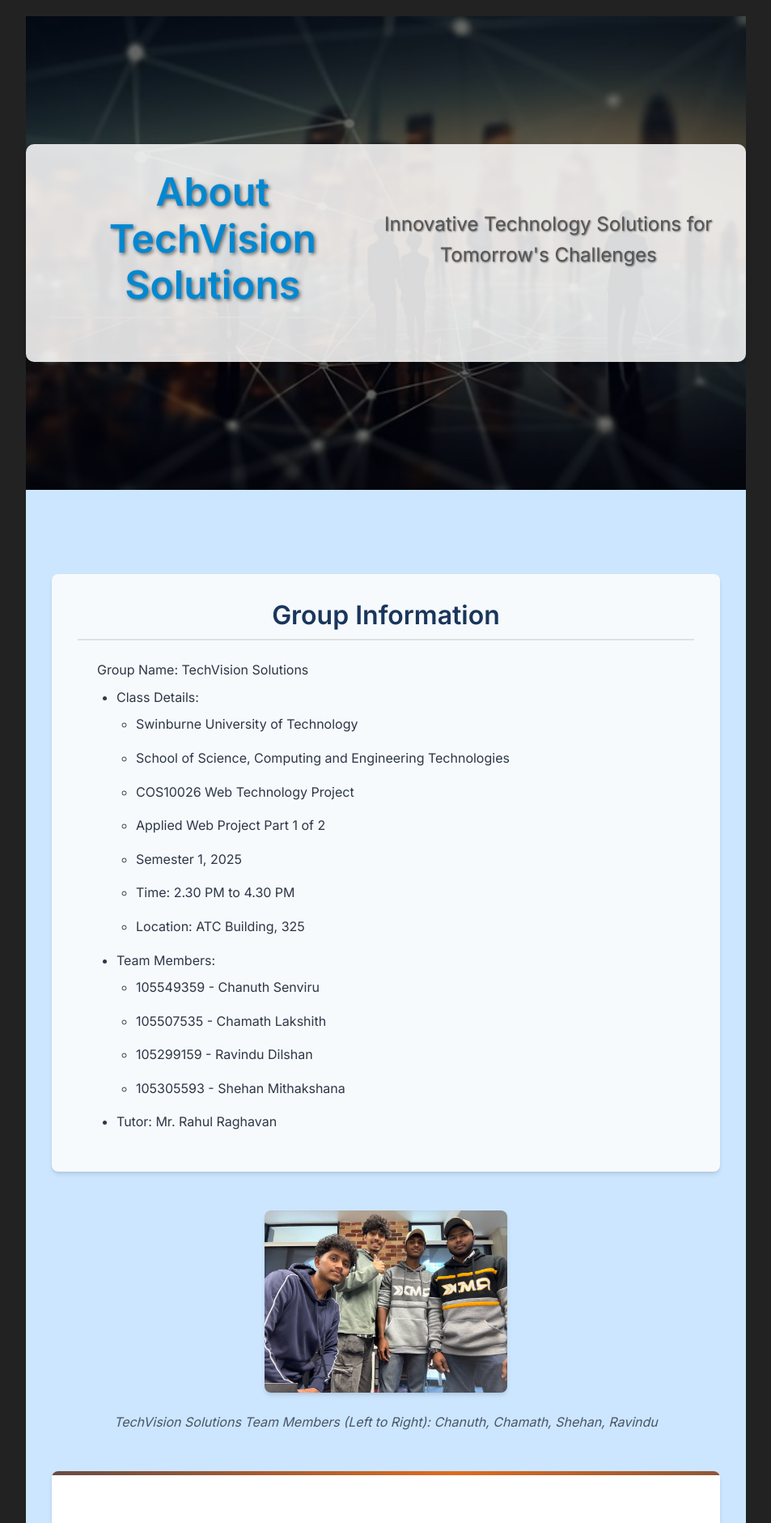
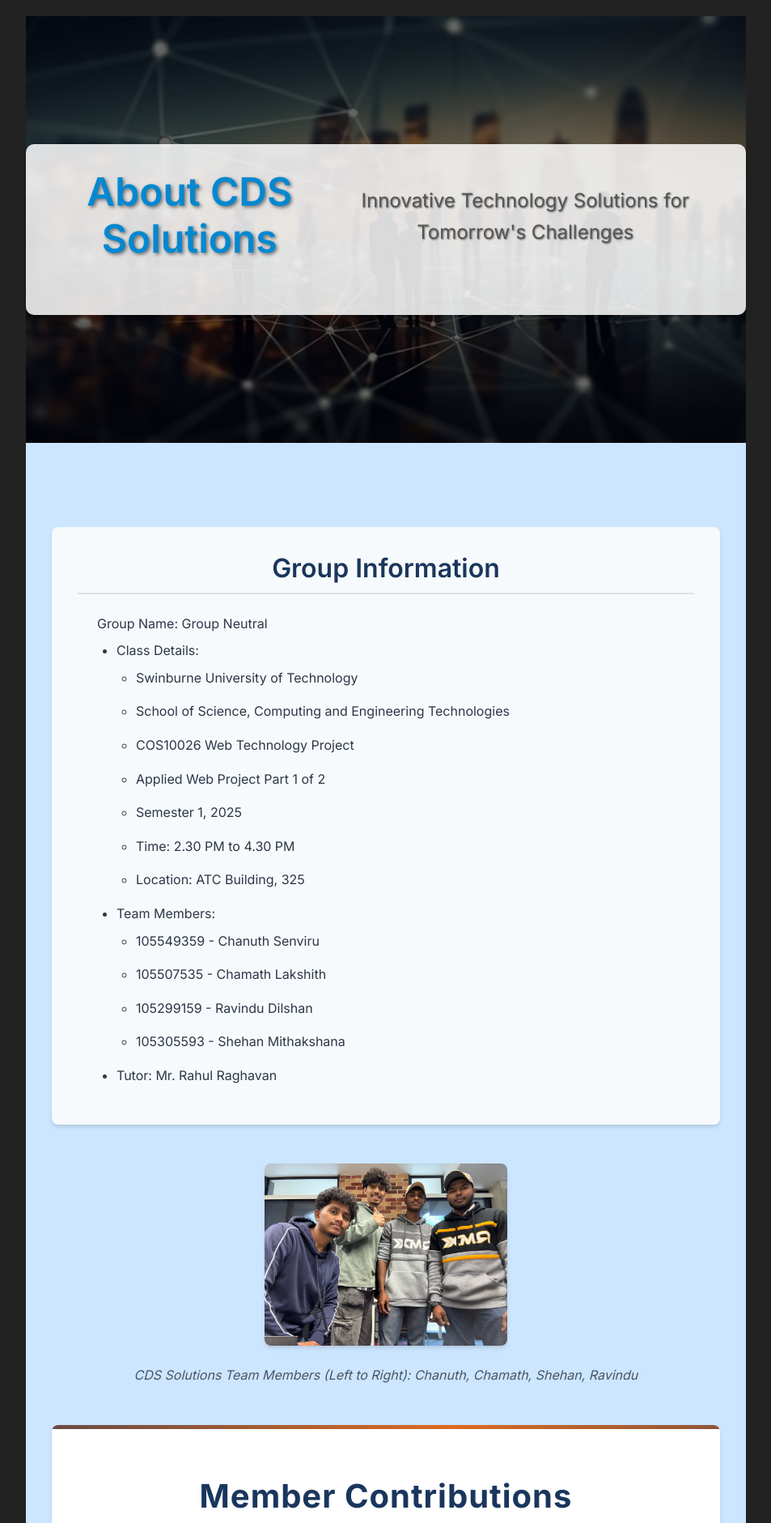
Before and after one commit to 105549359/Team05_Part1, a PHP site: page /about.php in a window 1280 px wide. Shown: the top 1881 px of the page at 81% size, without its empty margins (88-1041 px from the left). Run offline with PHP 8.4, Linux system fonts and the light colour scheme.

Commit message:
Edited about page

```diff
--- a/about.php
+++ b/about.php
@@ -7,7 +7,7 @@
 <main>
     <section class="hero">
         <div class="container">
-            <h2>About TechVision Solutions</h2>
+            <h2>About CDS Solutions</h2>
             <p>Innovative Technology Solutions for Tomorrow's Challenges</p>
         </div>
     </section>
@@ -17,7 +17,7 @@
             <div class="group-info">
                 <h2>Group Information</h2>
                 <ul class="nested-list">
-                    <li>Group Name: TechVision Solutions
+                    <li>Group Name: Group Neutral
                         <ul>
                             <li>Class Details:
                                 <ul>
@@ -45,8 +45,8 @@
             </div>
 
             <figure class="group-photo">
-                <img src="images/group-photo.jpg" alt="TechVision Solutions Team" width="300">
-                <figcaption>TechVision Solutions Team Members (Left to Right): Chanuth, Chamath, Shehan, Ravindu</figcaption>
+                <img src="images/group-photo.jpg" alt="CDS Solutions Team" width="300">
+                <figcaption>CDS Solutions Team Members (Left to Right): Chanuth, Chamath, Shehan, Ravindu</figcaption>
             </figure>
 
             <div class="member-contributions">
```
